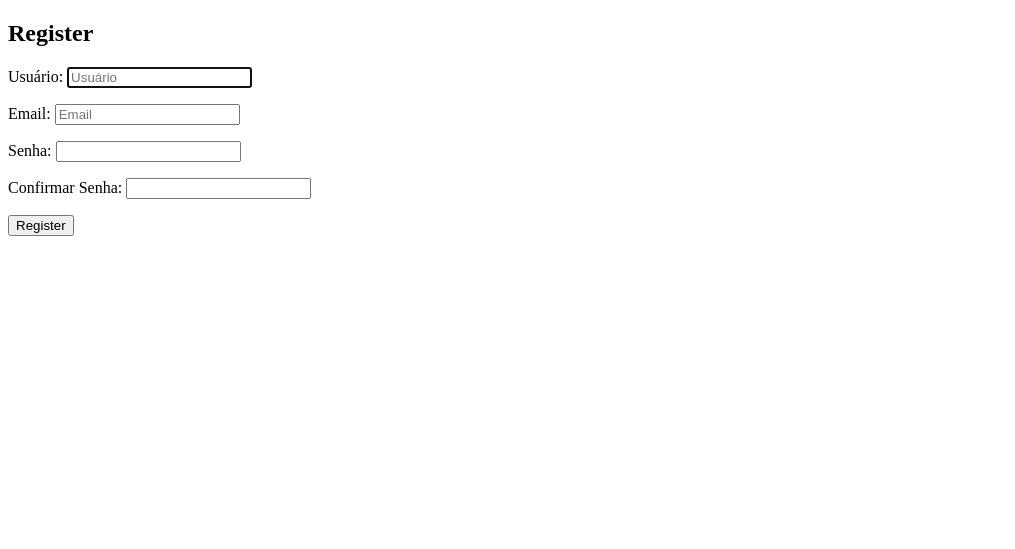
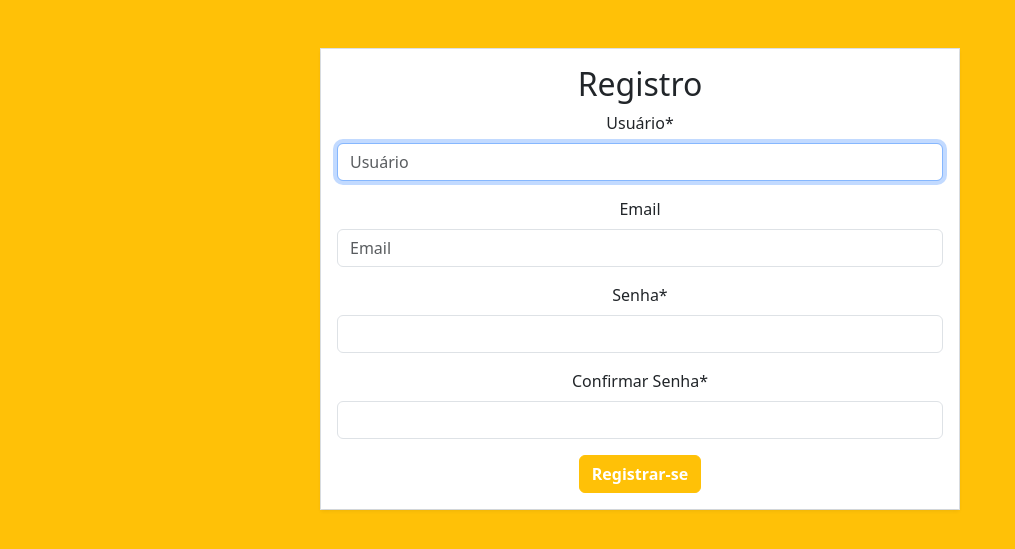
Before and after one commit to joaolucas14/projeto_escala, a Django app: page /registro/ in a window 1280 px wide. Shown: the top 549 px of the page, without its empty margins (0-1015 px from the left). Run offline with Django 5.2, Linux system fonts and the light colour scheme; some libraries are stand-ins or nearby versions.

Commit message:
adicionando estilo ao login e ao registro

```diff
--- a/escala/templates/registration/cadastro_missa.html
+++ b/escala/templates/registration/cadastro_missa.html
@@ -7,6 +7,6 @@
     {{ form|crispy }}
 
 
-    <button type="submit">Cadastrar</button>
+    <button type="submit" class="btn btn-warning text-white fw-bold ">Cadastrar</button>
 </form>
 {% endblock content %}
--- a/escala/templates/registration/register.html
+++ b/escala/templates/registration/register.html
@@ -1,14 +1,12 @@
-<!DOCTYPE html>
-<html>
-<head>
-    <title>Register</title>
-</head>
-<body>
-    <h2>Register</h2>
-    <form method="post">
-        {% csrf_token %}
-        {{ form.as_p }}
-        <button type="submit">Register</button>
-    </form>
-</body>
-</html>
+{% extends "base_form.html" %}
+{% load crispy_forms_tags %}
+{% block titulo_form %}Registro{% endblock titulo_form %}
+{% block content %}
+<form method="post">
+    {% csrf_token %}
+    {{ form|crispy }}
+
+
+    <button type="submit" class="btn btn-warning text-white fw-bold ">Registrar-se</button>
+</form>
+{% endblock content %}
```
Also changed, not shown: escala/templates/registration/login.html (+10 -7 lines), escala/templates/base_form.html (line endings or trailing spaces).
